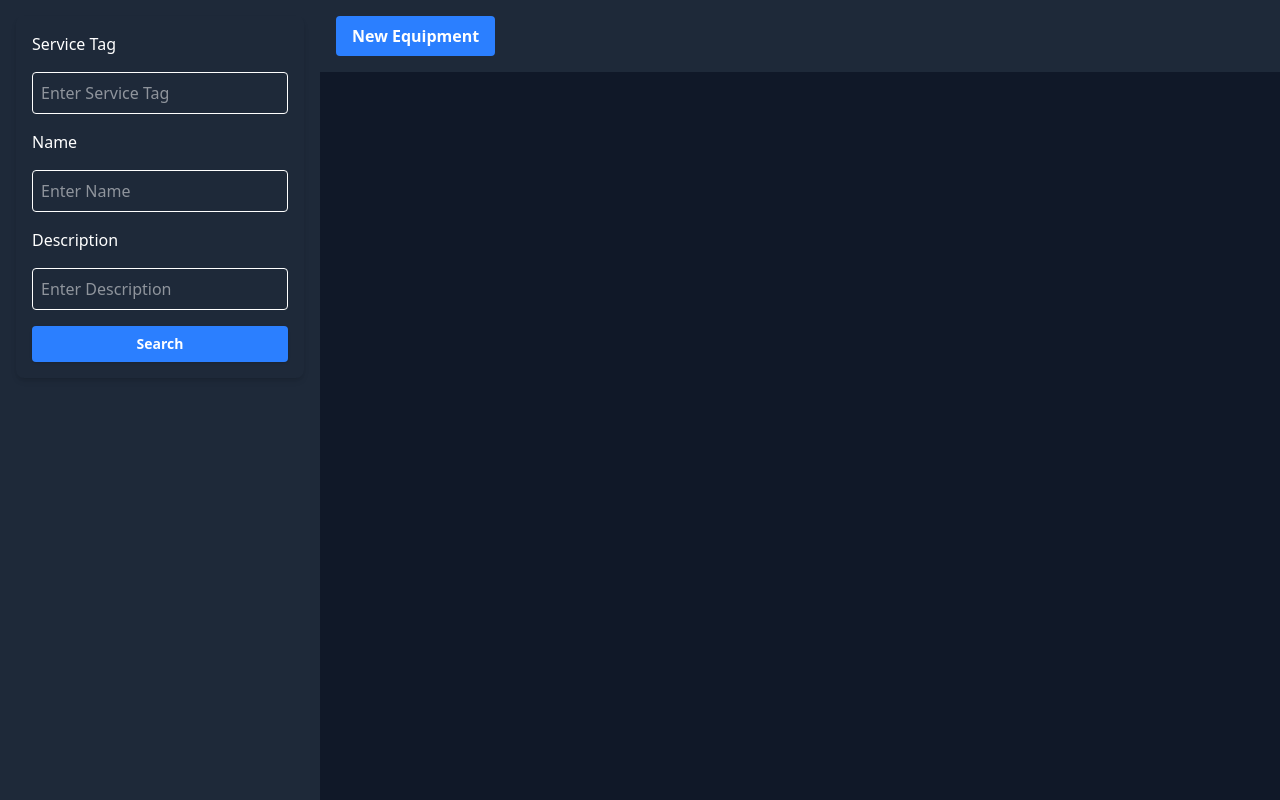
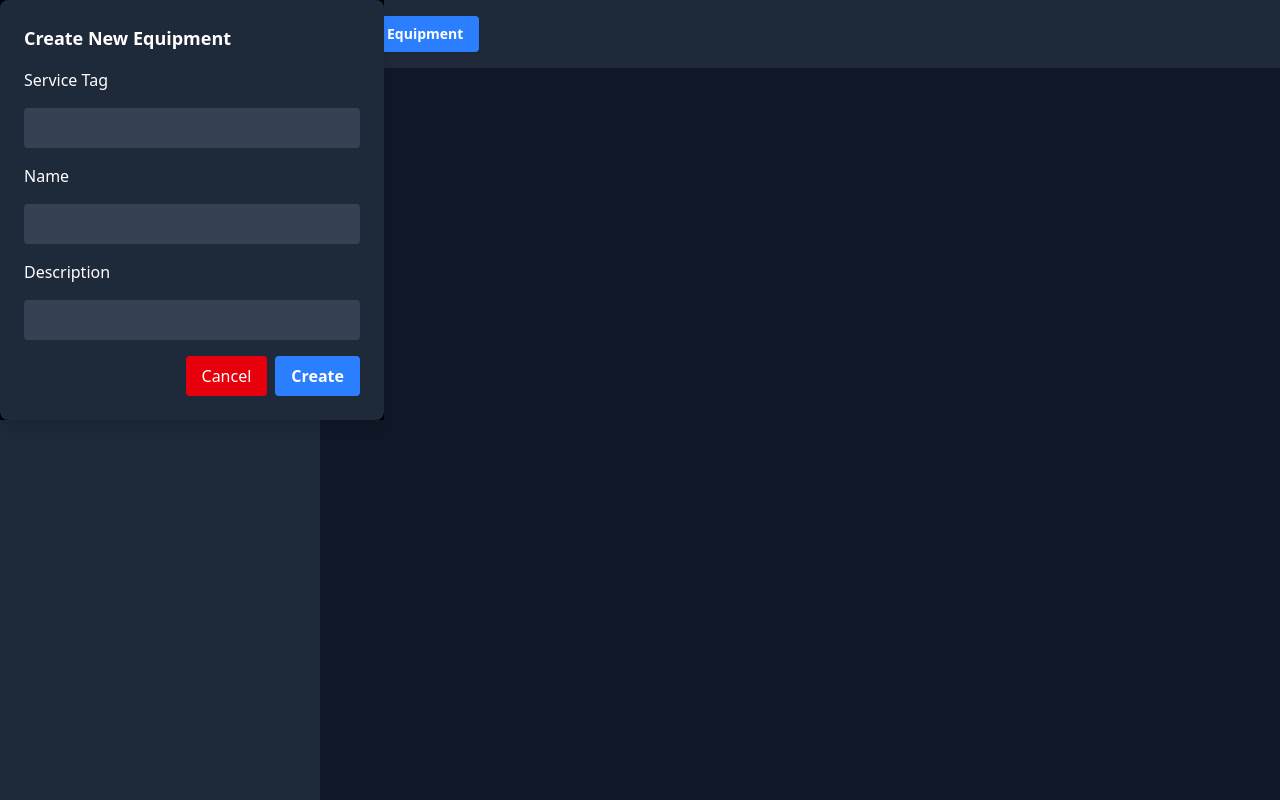
Before and after one commit to NatanCastro/equipment-management, a React (Vite) app: page / in a window 1280 px wide. Built offline with nearby package versions, Linux system fonts and the light colour scheme.

Commit message:
move the create equipment functionality to a dialog on the main page

```diff
--- a/package.json
+++ b/package.json
@@ -33,5 +33,10 @@
     "@vitejs/plugin-react": "^4.3.4",
     "typescript": "~5.6.3",
     "vite": "^6.1.0"
+  },
+  "pnpm": {
+    "onlyBuiltDependencies": [
+      "esbuild"
+    ]
   }
 }
--- /dev/null
+++ b/src/components/equipment/create-equipement-dialog.tsx
@@ -0,0 +1,46 @@
+import { SubmitHandler, useForm } from "react-hook-form";
+import { CreateEquipmentDTO, Equipment } from "../../types";
+import { FormInput } from "..";
+import { invoke } from "@tauri-apps/api/core";
+
+type CreateEquipmentDialogProps = {
+  isOpen: boolean;
+  onClose: () => void;
+};
+
+export function CreateEquipmentDialog({ isOpen, onClose }: CreateEquipmentDialogProps) {
+  const { register, handleSubmit, reset } = useForm<CreateEquipmentDTO>();
+
+  const onSubmit: SubmitHandler<CreateEquipmentDTO> = async (data) => {
+    const newEquipment = await invoke("create_equipment", { dto: data }) as Equipment;
+    console.log(newEquipment);
+    reset(); // Clear the form
+    onClose(); // Close modal after creating
+  };
+  return (
+    <dialog open={isOpen} className="fixed inset-0 flex items-center justify-center bg-black bg-opacity-50">
+      <div className="bg-gray-800 text-white p-6 rounded-lg shadow-lg w-96">
+        <h2 className="text-lg font-bold mb-4">Create New Equipment</h2>
+        <form onSubmit={handleSubmit(onSubmit)} className="flex flex-col gap-4">
+          <FormInput label="Service Tag" inputName="service_tag">
+            <input type="text" {...register("service_tag")} className="w-full p-2 bg-gray-700 rounded" />
+          </FormInput>
+          <FormInput label="Name" inputName="name">
+            <input type="text" {...register("name")} className="w-full p-2 bg-gray-700 rounded" />
+          </FormInput>
+          <FormInput label="Description" inputName="description">
+            <input type="text" {...register("description")} className="w-full p-2 bg-gray-700 rounded" />
+          </FormInput>
+          <div className="flex justify-end gap-2">
+            <button type="button" onClick={onClose} className="bg-red-600 hover:bg-red-700 text-white py-2 px-4 rounded">
+              Cancel
+            </button>
+            <button type="submit" className="bg-blue-500 hover:bg-blue-700 text-white font-bold py-2 px-4 rounded">
+              Create
+            </button>
+          </div>
+        </form>
+      </div>
+    </dialog>
+  );
+}
--- a/src/components/equipment/index.ts
+++ b/src/components/equipment/index.ts
@@ -1,3 +1,4 @@
 export * from "./equipments-list";
 export * from "./equipment-search";
 export * from "./equipement-card";
+export * from "./create-equipement-dialog";
--- a/src/pages/create-equipement.tsx
+++ /dev/null
@@ -1,39 +0,0 @@
-import { SubmitHandler, useForm } from "react-hook-form";
-import { CreateEquipmentDTO, Equipment } from "../types";
-import { FormInput } from "../components";
-import { invoke } from "@tauri-apps/api/core";
-import { Navigate, NavLink } from "react-router";
-
-export default function CreateEquipment() {
-  const {
-    register,
-    handleSubmit,
-  } = useForm<CreateEquipmentDTO>();
-  const onSubmit: SubmitHandler<CreateEquipmentDTO> = (data) => {
-    console.log(data);
-    (async () => {
-      const newEquipment = await invoke("create_equipment", {
-        dto: data,
-      }) as Equipment;
-      console.log(newEquipment);
-      return <Navigate to="/" />;
-    })()
-  }
-  return (
-    <div>
-      <NavLink to="/">Back</NavLink>
-      <form onSubmit={handleSubmit(onSubmit)}>
-        <FormInput label="Service Tag" inputName="service_tag">
-          <input type="text" {...register("service_tag", { value: "" })} />
-        </FormInput>
-        <FormInput label="Name" inputName="name">
-          <input type="text" {...register("name", { value: "" })} />
-        </FormInput>
-        <FormInput label="Description" inputName="description">
-          <input type="text" {...register("description", { value: "" })} />
-        </FormInput>
-        <button type="submit">Create</button>
-      </form>
-    </div>
-  )
-}
--- a/src/pages/home.tsx
+++ b/src/pages/home.tsx
@@ -1,11 +1,12 @@
 import { JSX, useEffect, useState } from "react";
-import { EquipmentsList } from "@/components";
+import { CreateEquipmentDialog, EquipmentsList } from "@/components";
 import { invoke } from "@tauri-apps/api/core";
 import { Equipment, FindEquipmentsDTO } from "../types";
 import { EquipmentSearch } from "../components/equipment/equipment-search";
-import { NavLink } from "react-router";
+import { Button } from "@/components/ui/button";
 
 export default function Home(): JSX.Element {
+  const [isCreateEquipmentDialogOpen, setIsCreateEquipmentDialogOpen] = useState(false);
   const [equipments, setEquipments] = useState<Equipment[]>([]);
   const [searchState, setSearchState] = useState<FindEquipmentsDTO>({
     service_tag: "",
@@ -36,12 +37,14 @@ export default function Home(): JSX.Element {
         </div>
         <div className="bg-gray-900 md:col-span-3">
           <div className="bg-gray-800 p-4 flex">
-            <NavLink to="/equipment/create"
+            <Button onClick={() => setIsCreateEquipmentDialogOpen(true)}
               className="bg-blue-500 hover:bg-blue-700 text-white font-bold py-2 px-4 rounded">
               New Equipment
-            </NavLink>
+            </Button>
           </div>
           <EquipmentsList equipments={equipments} />
+
+          <CreateEquipmentDialog isOpen={isCreateEquipmentDialogOpen} onClose={() => setIsCreateEquipmentDialogOpen(false)} />
         </div>
       </section>
     </main>
--- a/src/router/index.tsx
+++ b/src/router/index.tsx
@@ -1,6 +1,5 @@
 import { BrowserRouter, Route, Routes } from "react-router";
-import Home from "../pages/home";
-import CreateEquipment from "../pages/create-equipement";
+import Home from "@/pages/home";
 
 export default function Router() {
   return (
@@ -8,7 +7,6 @@ export default function Router() {
     <BrowserRouter>
       <Routes>
         <Route path="/" element={<Home />} />
-        <Route path="/equipment/create" element={<CreateEquipment />} />
       </Routes>
     </BrowserRouter>
 
```
